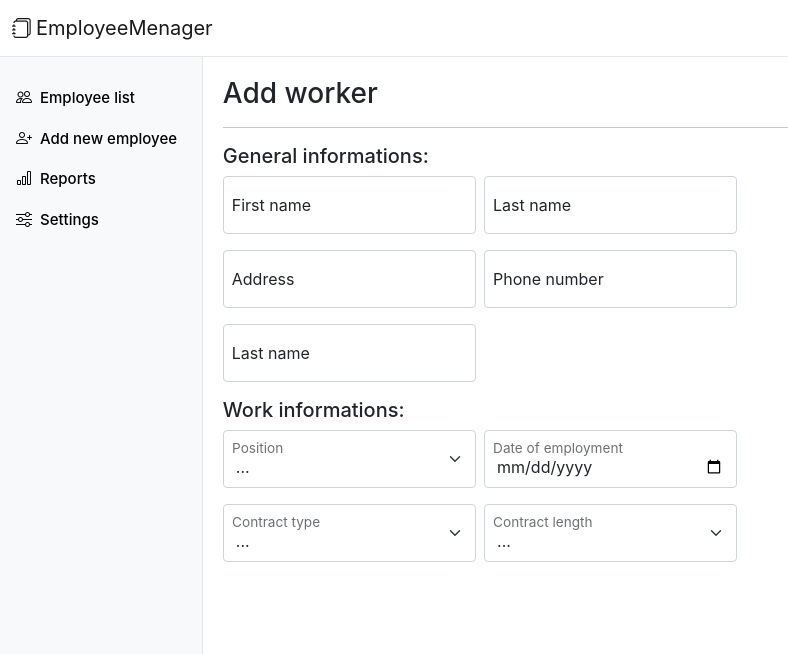
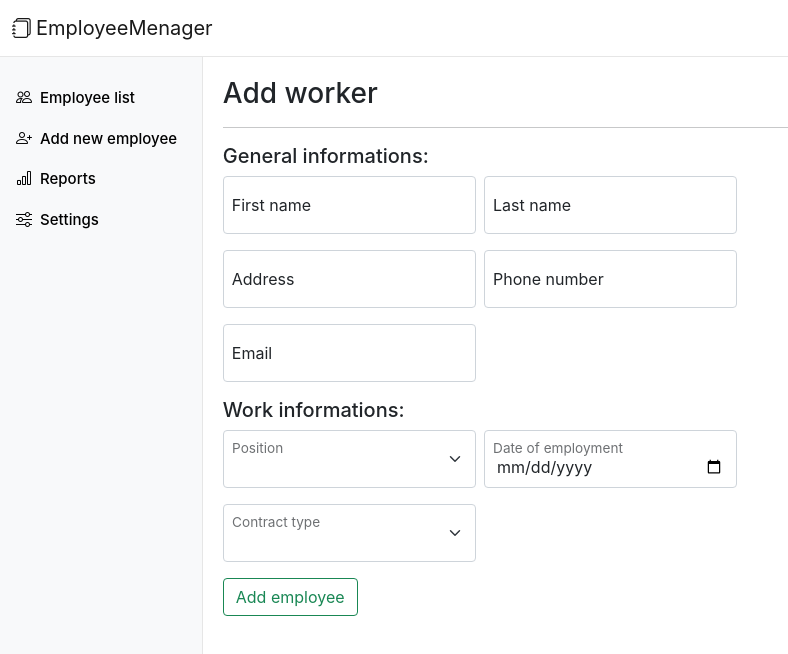
Before and after one commit to bugiss656/react-employee-menager, a React (Create React App) app: page /addworker in a window 1280 px wide. Shown: the top 654 px of the page, without its empty margins (0-788 px from the left). Built offline with nearby package versions, Linux system fonts and the light colour scheme; data requests are answered from the project's data file.

Commit message:
Add features in AddEmployee component

```diff
--- a/src/components/AddEmployee.js
+++ b/src/components/AddEmployee.js
@@ -1,72 +1,151 @@
-
+import { useState } from 'react';
 
 const AddEmployee = () => {
+    const [first_name, setFirstName] = useState('');
+    const [last_name, setLastName] = useState('');
+    const [address, setAddress] = useState('');
+    const [phone_nr, setPhoneNr] = useState('');
+    const [email, setEmail] = useState('');
+    const [position, setPosition] = useState('');
+    const [employment_date, setEmploymentDate] = useState('');
+    const [contract_type, setContractType] = useState('');
+
+    const handleSubmit = (e) => {
+        e.preventDefault();
+
+        const employee = {
+            first_name,
+            last_name, address,
+            phone_nr, email,
+            position,
+            employment_date,
+            contract_type
+        };
+        console.log(employee);
+    }
+
     return (
         <section className="page-section">
             <h3>Add worker</h3>
             <hr/>
-            <form className="">
+            <form onSubmit={handleSubmit}>
                 <h5>General informations:</h5>
                 <div className="row g-2 mb-3">
                     <div className="col-md-3 form-floating">
-                        <input type="text" className="form-control" id="first-name" placeholder="First name" />
+                        <input
+                            onChange={(e) => setFirstName(e.target.value)}
+                            value={first_name}
+                            required
+                            type="text"
+                            className="form-control"
+                            id="first-name"
+                            placeholder="First name"
+                        />
                         <label htmlFor="first-name">First name</label>
                     </div>
                     <div className="col-md-3 form-floating">
-                        <input type="text" className="form-control" id="last-name" placeholder="Last name" />
+                        <input
+                            onChange={(e) => setLastName(e.target.value)}
+                            value={last_name}
+                            required
+                            type="text"
+                            className="form-control"
+                            id="last-name"
+                            placeholder="Last name"
+                        />
                         <label htmlFor="last-name">Last name</label>
                     </div>
                 </div>
                 <div className="row g-2 mb-3">
                     <div className="col-md-3 form-floating">
-                        <input type="text" className="form-control" id="last-name" placeholder="Address" />
+                        <input
+                            onChange={(e) => setAddress(e.target.value)}
+                            value={address}
+                            required
+                            type="text"
+                            className="form-control"
+                            id="address"
+                            placeholder="Address"
+                        />
                         <label htmlFor="address">Address</label>
                     </div>
                     <div className="col-md-3 form-floating">
-                        <input type="text" className="form-control" id="phone-nr" placeholder="Phone number" />
+                        <input
+                            onChange={(e) => setPhoneNr(e.target.value)}
+                            value={phone_nr}
+                            required
+                            type="text"
+                            className="form-control"
+                            id="phone-nr"
+                            placeholder="Phone number"
+                        />
                         <label htmlFor="phone-nr">Phone number</label>
                     </div>
                 </div>
                 <div className="row g-2 mb-3">
                     <div className="col-md-3 form-floating">
-                        <input type="email" className="form-control" id="email" placeholder="Email" />
-                        <label htmlFor="email">Last name</label>
+                        <input
+                            onChange={(e) => setEmail(e.target.value)}
+                            value={email}
+                            required
+                            type="email"
+                            className="form-control"
+                            id="email"
+                            placeholder="Email"
+                        />
+                        <label htmlFor="email">Email</label>
                     </div>
                 </div>
 
                 <h5>Work informations:</h5>
                 <div className="row g-2 mb-3">
                     <div className="col-md-3 form-floating">
-                        <select id="position" className="form-select" placeholder="Position">
-                            <option>...</option>
-                            <option>...</option>
-                            <option>...</option>
+                        <select
+                            onChange={(e) => setPosition(e.target.value)}
+                            value={position}
+                            id="position"
+                            className="form-select"
+                            placeholder="Position"
+                        >
+                            <option value=""></option>
+                            <option value="accountant">Accountant</option>
+                            <option value="dealer">Dealer</option>
+                            <option value="manager">Manager</option>
+                            <option value="warehouseman">Warehouseman</option>
+                            <option value="customer service">Customer service</option>
                         </select>
                         <label htmlFor="position">Position</label>
                     </div>
                     <div className="col-md-3 form-floating">
-                        <input type="date" className="form-control" id="employment-date" placeholder="Date of employment" />
+                        <input
+                            onChange={(e) => setEmploymentDate(e.target.value)}
+                            value={employment_date}
+                            type="date"
+                            className="form-control"
+                            id="employment-date"
+                            placeholder="Date of employment" />
                         <label htmlFor="employment-date">Date of employment</label>
                     </div>
                 </div>
                 <div className="row g-2 mb-3">
                     <div className="col-md-3 form-floating">
-                        <select id="contract-type" className="form-select" placeholder="Contract-type">
-                            <option>...</option>
-                            <option>...</option>
-                            <option>...</option>
+                        <select
+                            onChange={(e) => setContractType(e.target.value)}
+                            value={contract_type}
+                            id="contract-type"
+                            className="form-select"
+                            placeholder="Contract type"
+                        >
+                            <option value=""></option>
+                            <option value="practice">Practice</option>
+                            <option value="internship">Internship</option>
+                            <option value="1 year contract">1 year contract</option>
+                            <option value="indefinite period conract">Indefinite period conract</option>
                         </select>
                         <label htmlFor="contract-type">Contract type</label>
                     </div>
-                    <div className="col-md-3 form-floating">
-                        <select id="contract-length" className="form-select" placeholder="Contract length">
-                            <option>...</option>
-                            <option>...</option>
-                            <option>...</option>
-                        </select>
-                        <label htmlFor="contract-length">Contract length</label>
-                    </div>
                 </div>
+                <button className="btn btn-outline-success">Add employee</button>
             </form>
         </section>
     );
```
